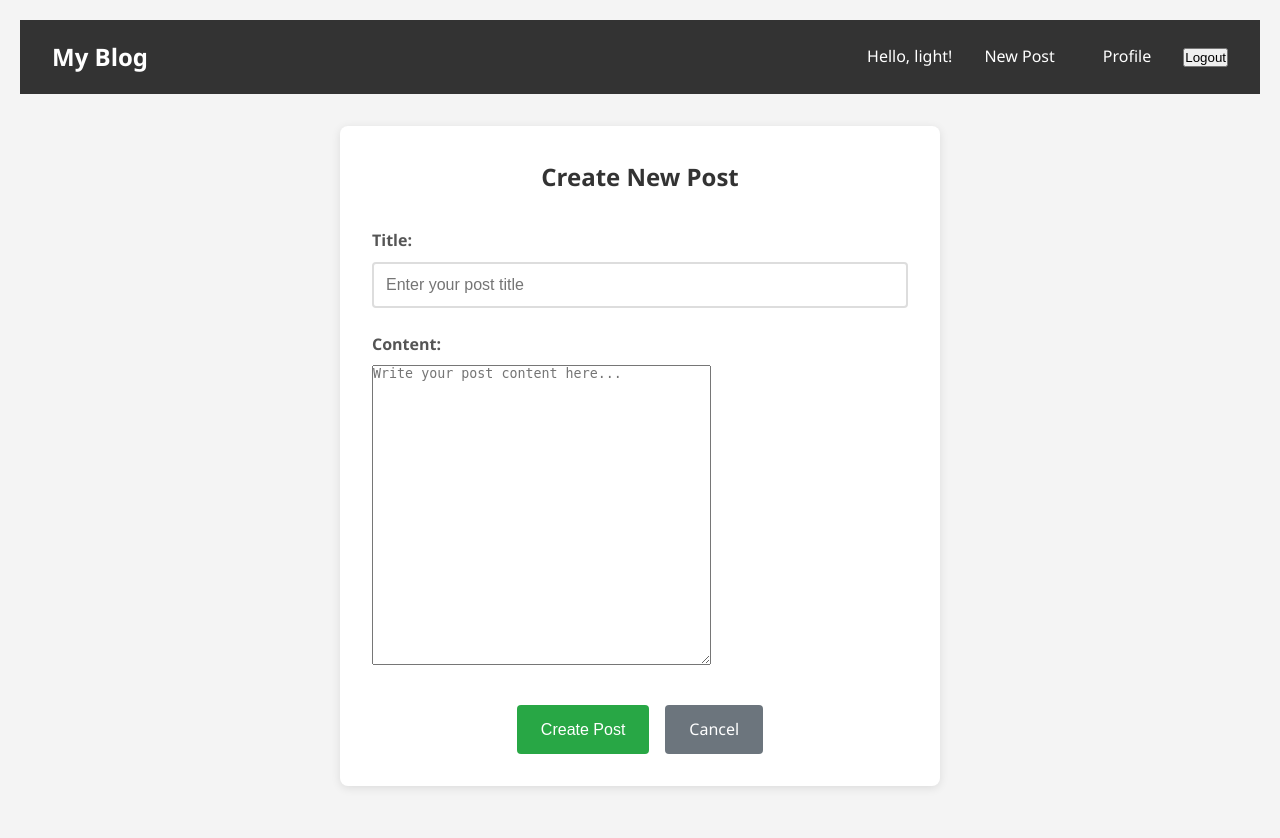
After one commit to Commit-Crusader/Alx_DjangoLearnLab, a Django app: page /post/new/ in a window 1280 px wide. The commit adds this page. Run offline with Django 5.2, Linux system fonts and the light colour scheme; a user stored in the database is signed in.

Commit message:
feat(blog): implement full blog post CRUD with views, forms, templates, and permissions
- Added ListView, DetailView, CreateView, UpdateView, and DeleteView for Post model
- Configured ModelForm for creating and updating posts
- Developed templates for list, detail, create, edit, and delete operations
- Added URL patterns for all CRUD routes
- Integrated LoginRequiredMixin and UserPassesTestMixin for permissions
- Updated navigation to link CRUD views
- Documented usage and tested CRUD functionality

```diff
--- a/django_blog/blog/forms.py
+++ b/django_blog/blog/forms.py
@@ -1,6 +1,7 @@
 from django import forms
 from django.contrib.auth.forms import UserCreationForm
 from django.contrib.auth.models import User
+from .models import Post
 
 class CustomUserCreationForm(UserCreationForm):
     email = forms.EmailField(required=True)
@@ -26,3 +27,25 @@ class UserUpdateForm(forms.ModelForm):
     class Meta:
         model = User
         fields = ['username', 'first_name', 'last_name', 'email']
+
+class PostForm(forms.ModelForm):
+    class Meta:
+        model = Post
+        fields = ['title', 'content']
+        widgets = {
+            'title': forms.TextInput(attrs={
+                'class': 'form-control',
+                'placeholder': 'Enter your post title'
+            }),
+            'content': forms.Textarea(attrs={
+                'class': 'form-control',
+                'placeholder': 'Write your post content here...',
+                'rows': 10
+            })
+        }
+
+    def __init__(self, *args, **kwargs):
+        super().__init__(*args, **kwargs)
+        # Add custom styling to form fields
+        for field_name, field in self.fields.items():
+            field.widget.attrs['class'] = 'form-control'
--- a/django_blog/blog/static/blog/css/style.css
+++ b/django_blog/blog/static/blog/css/style.css
@@ -233,18 +233,310 @@ body {
     text-decoration: underline;
 }
 
-/* Logout button styling */
-.logout-btn {
-    background: none;
-    border: none;
-    color: white;
-    padding: 0.5rem 1rem;
-    border-radius: 4px;
-    cursor: pointer;
-    font-size: 1rem;
-    transition: background-color 0.3s;
+/* Blog Home Styles */
+.blog-home {
+    max-width: 800px;
+    margin: 0 auto;
 }
 
-.logout-btn:hover {
-    background-color: #555;
+.home-header {
+    display: flex;
+    justify-content: space-between;
+    align-items: center;
+    margin-bottom: 2rem;
+    padding-bottom: 1rem;
+    border-bottom: 2px solid #eee;
 }
+
+.home-header h1 {
+    color: #333;
+    margin: 0;
+}
+
+/* Post Preview Styles */
+.post-preview {
+    background: white;
+    padding: 2rem;
+    margin-bottom: 2rem;
+    border-radius: 8px;
+    box-shadow: 0 2px 10px rgba(0,0,0,0.1);
+    transition: transform 0.2s;
+}
+
+.post-preview:hover {
+    transform: translateY(-2px);
+}
+
+.post-meta {
+    display: flex;
+    align-items: center;
+    margin-bottom: 1rem;
+}
+
+.post-author-img {
+    width: 50px;
+    height: 50px;
+    border-radius: 50%;
+    margin-right: 1rem;
+}
+
+.post-info h5 {
+    margin: 0;
+    color: #333;
+}
+
+.post-title {
+    color: #333;
+    text-decoration: none;
+    transition: color 0.3s;
+}
+
+.post-title:hover {
+    color: #007bff;
+}
+
+.post-excerpt {
+    color: #666;
+    line-height: 1.6;
+    margin: 1rem 0;
+}
+
+.read-more {
+    color: #007bff;
+    text-decoration: none;
+    font-weight: 500;
+}
+
+.read-more:hover {
+    text-decoration: underline;
+}
+
+/* Post Detail Styles */
+.post-detail {
+    max-width: 800px;
+    margin: 0 auto;
+}
+
+.post-full {
+    background: white;
+    padding: 2rem;
+    border-radius: 8px;
+    box-shadow: 0 2px 10px rgba(0,0,0,0.1);
+    margin-bottom: 2rem;
+}
+
+.post-header {
+    display: flex;
+    justify-content: space-between;
+    align-items: center;
+    margin-bottom: 2rem;
+    padding-bottom: 1rem;
+    border-bottom: 1px solid #eee;
+}
+
+.post-meta-full {
+    display: flex;
+    align-items: center;
+}
+
+.post-author-img-large {
+    width: 60px;
+    height: 60px;
+    border-radius: 50%;
+    margin-right: 1rem;
+}
+
+.post-info-full h6 {
+    margin: 0;
+    color: #333;
+}
+
+.post-actions {
+    display: flex;
+    gap: 0.5rem;
+}
+
+.post-content-full h1 {
+    color: #333;
+    margin-bottom: 1.5rem;
+    font-size: 2.5rem;
+}
+
+.post-text {
+    font-size: 1.1rem;
+    line-height: 1.8;
+    color: #444;
+}
+
+.post-navigation {
+    text-align: center;
+}
+
+/* Post Form Styles */
+.post-form-container {
+    max-width: 600px;
+    margin: 0 auto;
+    background: white;
+    padding: 2rem;
+    border-radius: 8px;
+    box-shadow: 0 2px 10px rgba(0,0,0,0.1);
+}
+
+.post-form-container h2 {
+    text-align: center;
+    margin-bottom: 2rem;
+    color: #333;
+}
+
+.post-form .form-group textarea {
+    min-height: 300px;
+    resize: vertical;
+}
+
+.form-actions {
+    display: flex;
+    gap: 1rem;
+    justify-content: center;
+    margin-top: 2rem;
+}
+
+/* Delete Confirmation Styles */
+.delete-confirmation {
+    max-width: 600px;
+    margin: 0 auto;
+}
+
+.delete-content {
+    background: white;
+    padding: 2rem;
+    border-radius: 8px;
+    box-shadow: 0 2px 10px rgba(0,0,0,0.1);
+}
+
+.delete-content h2 {
+    text-align: center;
+    margin-bottom: 1.5rem;
+    color: #333;
+}
+
+.alert-warning {
+    background-color: #fff3cd;
+    border: 1px solid #ffeaa7;
+    color: #856404;
+    padding: 1rem;
+    border-radius: 4px;
+    margin-bottom: 1.5rem;
+}
+
+.alert-warning h4 {
+    margin-bottom: 0.5rem;
+}
+
+.post-preview-delete {
+    background: #f8f9fa;
+    padding: 1rem;
+    border-radius: 4px;
+    margin-bottom: 1.5rem;
+}
+
+.post-preview-delete h5 {
+    margin-bottom: 0.5rem;
+    color: #333;
+}
+
+/* Button Styles */
+.btn-secondary {
+    background-color: #6c757d;
+    color: white;
+    border: none;
+}
+
+.btn-secondary:hover {
+    background-color: #545b62;
+}
+
+.btn-danger {
+    background-color: #dc3545;
+    color: white;
+    border: none;
+}
+
+.btn-danger:hover {
+    background-color: #c82333;
+}
+
+.btn-success {
+    background-color: #28a745;
+    color: white;
+    border: none;
+}
+
+.btn-success:hover {
+    background-color: #218838;
+}
+
+.btn-outline-secondary {
+    background-color: transparent;
+    color: #6c757d;
+    border: 2px solid #6c757d;
+}
+
+.btn-outline-secondary:hover {
+    background-color: #6c757d;
+    color: white;
+}
+
+.btn-sm {
+    padding: 0.375rem 0.75rem;
+    font-size: 0.875rem;
+}
+
+/* Pagination Styles */
+.pagination-nav {
+    display: flex;
+    justify-content: center;
+    margin-top: 2rem;
+}
+
+.pagination {
+    display: flex;
+    list-style: none;
+    gap: 0.5rem;
+}
+
+.page-link {
+    padding: 0.5rem 1rem;
+    background: white;
+    color: #007bff;
+    text-decoration: none;
+    border: 1px solid #dee2e6;
+    border-radius: 4px;
+}
+
+.page-link:hover {
+    background-color: #e9ecef;
+}
+
+.pagination .active .page-link {
+    background-color: #007bff;
+    color: white;
+}
+
+/* No Posts Message */
+.no-posts {
+    text-align: center;
+    background: white;
+    padding: 3rem 2rem;
+    border-radius: 8px;
+    box-shadow: 0 2px 10px rgba(0,0,0,0.1);
+}
+
+.no-posts h3 {
+    color: #666;
+    margin-bottom: 1rem;
+}
+
+.no-posts p {
+    color: #888;
+    margin-bottom: 2rem;
+}
--- a/django_blog/blog/templates/blog/base.html
+++ b/django_blog/blog/templates/blog/base.html
@@ -10,11 +10,12 @@
 <body>
     <nav class="navbar">
     <div class="nav-brand">
-        <a href="/">My Blog</a>
+        <a href="{% url 'blog-home' %}">My Blog</a>
     </div>
     <div class="nav-links">
         {% if user.is_authenticated %}
             <span>Hello, {{ user.username }}!</span>
+            <a href="{% url 'post-create' %}">New Post</a>
             <a href="{% url 'profile' %}">Profile</a>
             <form method="post" action="{% url 'logout' %}" style="display: inline;">
                 {% csrf_token %}
--- /dev/null
+++ b/django_blog/blog/templates/blog/post_form.html
@@ -0,0 +1,43 @@
+{% extends 'blog/base.html' %}
+
+{% block content %}
+<div class="post-form-container">
+    <h2>
+        {% if form.instance.pk %}
+            Edit Post
+        {% else %}
+            Create New Post
+        {% endif %}
+    </h2>
+
+    <form method="post" class="post-form">
+        {% csrf_token %}
+        <div class="form-group">
+            <label for="{{ form.title.id_for_label }}">Title:</label>
+            {{ form.title }}
+            {% if form.title.errors %}
+                <div class="form-errors">{{ form.title.errors }}</div>
+            {% endif %}
+        </div>
+
+        <div class="form-group">
+            <label for="{{ form.content.id_for_label }}">Content:</label>
+            {{ form.content }}
+            {% if form.content.errors %}
+                <div class="form-errors">{{ form.content.errors }}</div>
+            {% endif %}
+        </div>
+
+        <div class="form-actions">
+            <button type="submit" class="btn btn-success">
+                {% if form.instance.pk %}
+                    Update Post
+                {% else %}
+                    Create Post
+                {% endif %}
+            </button>
+            <a href="{% url 'blog-home' %}" class="btn btn-secondary">Cancel</a>
+        </div>
+    </form>
+</div>
+{% endblock content %}
--- a/django_blog/blog/urls.py
+++ b/django_blog/blog/urls.py
@@ -1,14 +1,25 @@
 from django.urls import path
 from django.contrib.auth import views as auth_views
 from . import views
+from .views import (
+    PostListView,
+    PostDetailView,
+    PostCreateView,
+    PostUpdateView,
+    PostDeleteView
+)
 
 urlpatterns = [
+    # Blog post URLs
+    path('', PostListView.as_view(), name='blog-home'),
+    path('post/<int:pk>/', PostDetailView.as_view(), name='post-detail'),
+    path('post/new/', PostCreateView.as_view(), name='post-create'),
+    path('post/<int:pk>/update/', PostUpdateView.as_view(), name='post-update'),
+    path('post/<int:pk>/delete/', PostDeleteView.as_view(), name='post-delete'),
+
     # Authentication URLs
     path('login/', auth_views.LoginView.as_view(), name='login'),
     path('logout/', auth_views.LogoutView.as_view(http_method_names=['get', 'post']), name='logout'),
     path('register/', views.register, name='register'),
     path('profile/', views.profile, name='profile'),
-
-    # Blog URLs
-    path('', views.post_list, name='post_list'),  # Home page
 ]
--- a/django_blog/blog/views.py
+++ b/django_blog/blog/views.py
@@ -2,7 +2,11 @@ from django.shortcuts import render, redirect
 from django.contrib.auth import login
 from django.contrib.auth.decorators import login_required
 from django.contrib import messages
-from .forms import CustomUserCreationForm, UserUpdateForm
+from .forms import CustomUserCreationForm, UserUpdateForm, PostForm
+from django.views.generic import ListView, DetailView, CreateView, UpdateView, DeleteView
+from django.contrib.auth.mixins import LoginRequiredMixin, UserPassesTestMixin
+from django.urls import reverse_lazy
+from .models import Post
 
 def register(request):
     if request.method == 'POST':
@@ -38,3 +42,62 @@ def post_list(request):
     from .models import Post
     posts = Post.objects.all().order_by('-created_at')
     return render(request, 'blog/post_list.html', {'posts': posts})
+
+# Blog Post CRUD Views
+class PostListView(ListView):
+    model = Post
+    template_name = 'blog/home.html'  # <app>/<model>_<viewtype>.html
+    context_object_name = 'posts'
+    ordering = ['-created_at']  # Show newest posts first
+    paginate_by = 5  # Show 5 posts per page
+
+class PostDetailView(DetailView):
+    model = Post
+    template_name = 'blog/post_detail.html'
+
+class PostCreateView(LoginRequiredMixin, CreateView):
+    model = Post
+    form_class = PostForm
+    template_name = 'blog/post_form.html'
+
+    def form_valid(self, form):
+        form.instance.author = self.request.user
+        messages.success(self.request, 'Your post has been created successfully!')
+        return super().form_valid(form)
+
+    def get_success_url(self):
+        return reverse_lazy('post-detail', kwargs={'pk': self.object.pk})
+
+class PostUpdateView(LoginRequiredMixin, UserPassesTestMixin, UpdateView):
+    model = Post
+    form_class = PostForm
+    template_name = 'blog/post_form.html'
+
+    def form_valid(self, form):
+        form.instance.author = self.request.user
+        messages.success(self.request, 'Your post has been updated successfully!')
+        return super().form_valid(form)
+
+    def test_func(self):
+        post = self.get_object()
+        return self.request.user == post.author
+
+    def get_success_url(self):
+        return reverse_lazy('post-detail', kwargs={'pk': self.object.pk})
+
+class PostDeleteView(LoginRequiredMixin, UserPassesTestMixin, DeleteView):
+    model = Post
+    template_name = 'blog/post_confirm_delete.html'
+    success_url = reverse_lazy('blog-home')
+
+    def test_func(self):
+        post = self.get_object()
+        return self.request.user == post.author
+
+    def delete(self, request, *args, **kwargs):
+        messages.success(self.request, 'Your post has been deleted successfully!')
+        return super().delete(request, *args, **kwargs)
+
+# Keep this for backward compatibility
+def post_list(request):
+    return redirect('blog-home')
--- a/django_blog/django_blog/settings.py
+++ b/django_blog/django_blog/settings.py
@@ -124,6 +124,6 @@ DEFAULT_AUTO_FIELD = 'django.db.models.BigAutoField'
 
 # Authentication settings
 # Redirects after login/logout
-LOGIN_REDIRECT_URL = 'profile'  # Where to go after login
-LOGOUT_REDIRECT_URL = 'post_list'  # Where to go after logout
+LOGIN_REDIRECT_URL = 'blog-home'  # Where to go after login
+LOGOUT_REDIRECT_URL = 'blog-home'  # Where to go after logout
 LOGIN_URL = 'login'  # Where to redirect if login required
```
Also changed, not shown: django_blog/blog/templates/blog/home.html (added, +65 -0 lines), django_blog/blog/templates/blog/post_confirm_delete.html (added, +27 -0 lines), django_blog/blog/templates/blog/post_detail.html (added, +35 -0 lines), django_blog/db.sqlite3.
